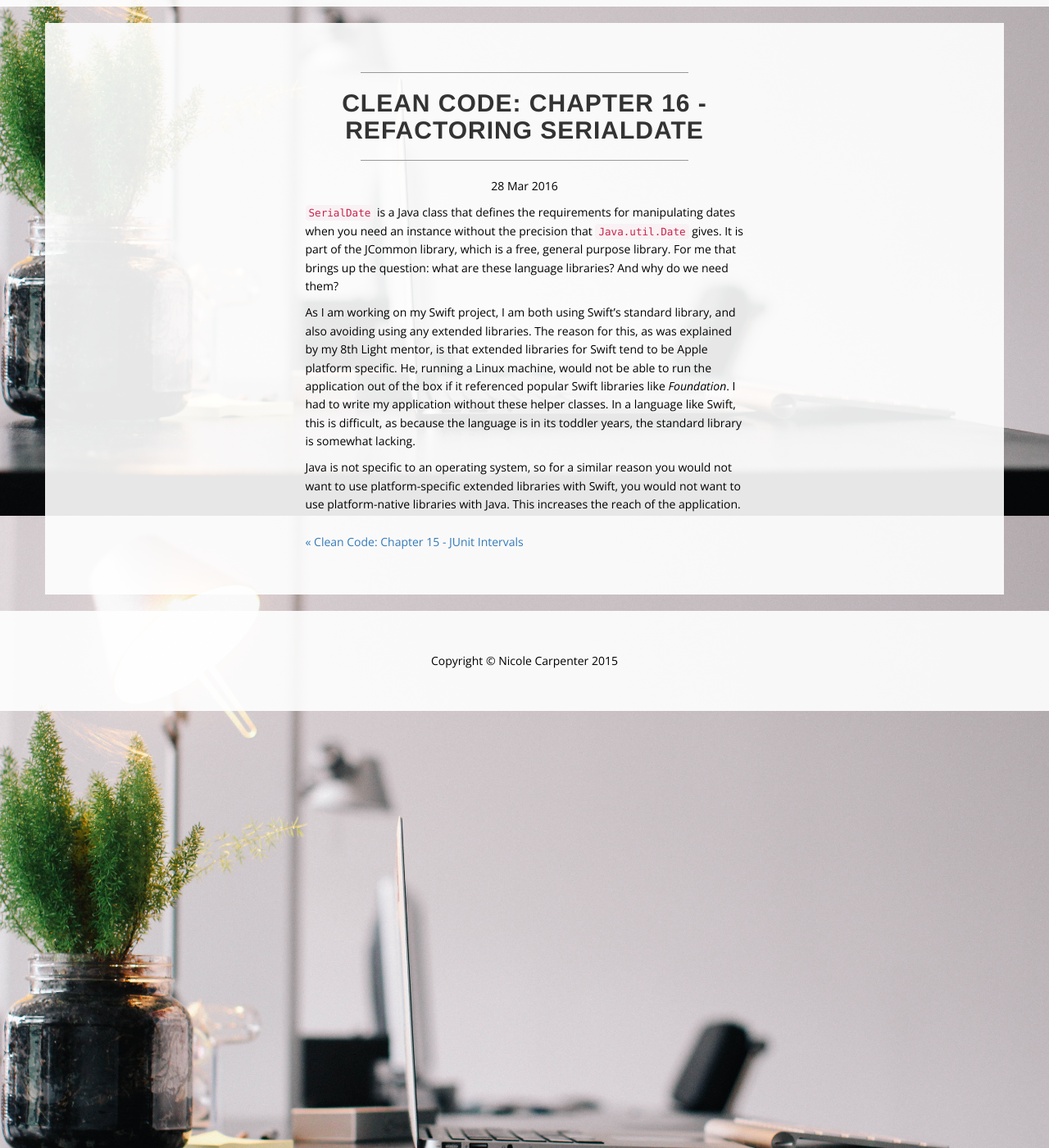
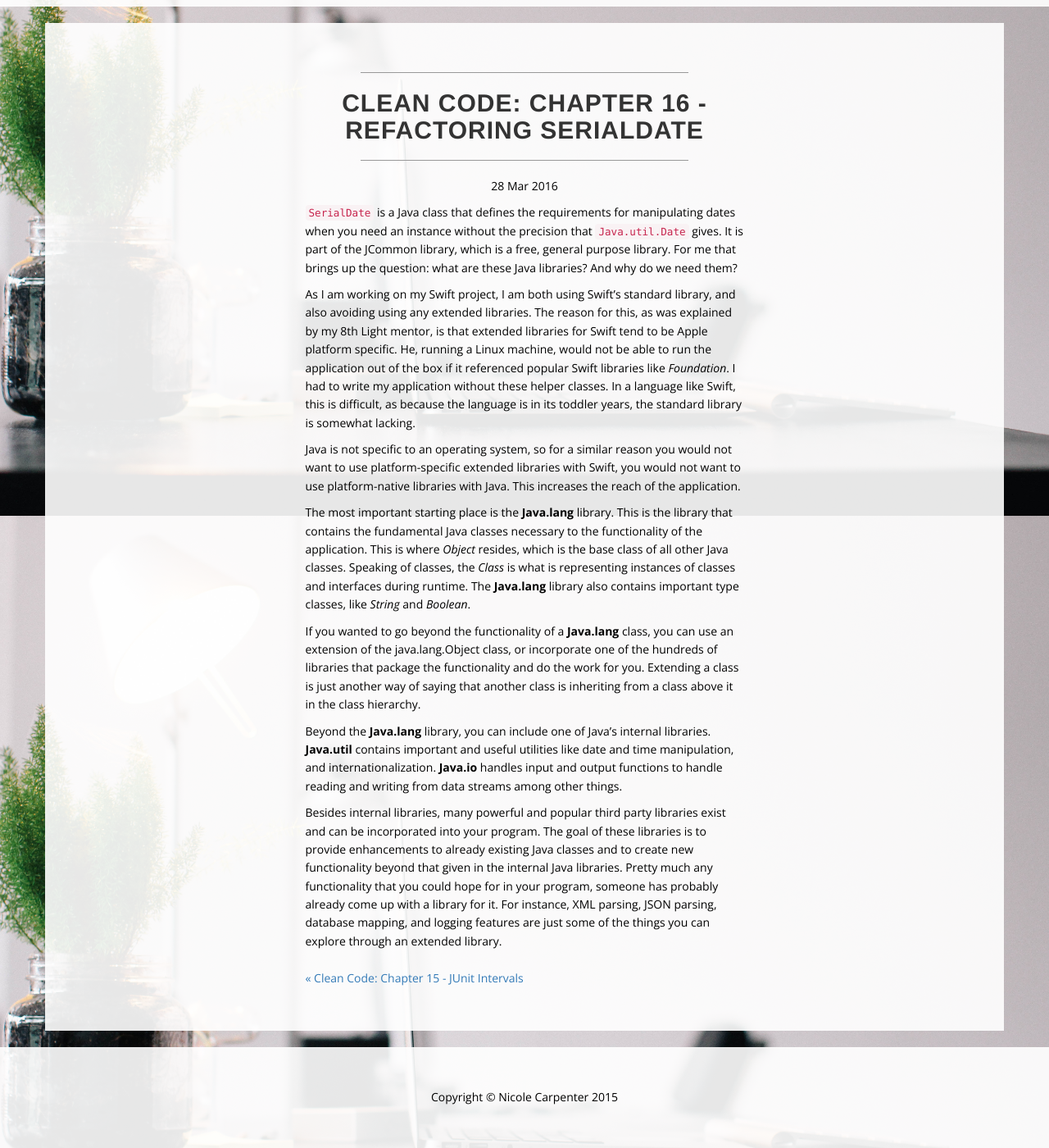
Before and after one commit to voilawalla/voilawalla.github.io, a Jekyll site: the page built from _posts/2016-03-28-clean-code-chapter-16-refactoring-serialdate.md, in a window 1280 px wide and 1400 px high, scrolled down 271 px. Shown: the whole window at 82% size. Built offline with Jekyll 4.4.1, drawn with Linux system fonts in a browser that asks for light colours; nearby versions of some CDN libraries; some web fonts are replaced; library files that are not in the unit come from our copies.

Commit message:
finish chapter 16 blog post

```diff
--- a/_posts/2016-03-28-clean-code-chapter-16-refactoring-serialdate.md
+++ b/_posts/2016-03-28-clean-code-chapter-16-refactoring-serialdate.md
@@ -4,8 +4,16 @@ title: "Clean Code: Chapter 16 - Refactoring SerialDate"
 date: 2016-03-28
 ---
 
-`SerialDate` is a Java class that defines the requirements for manipulating dates when you need an instance without the precision that `Java.util.Date` gives. It is part of the JCommon library, which is a free, general purpose library. For me that brings up the question: what are these language libraries? And why do we need them?
+`SerialDate` is a Java class that defines the requirements for manipulating dates when you need an instance without the precision that `Java.util.Date` gives. It is part of the JCommon library, which is a free, general purpose library. For me that brings up the question: what are these Java libraries? And why do we need them?
 
 As I am working on my Swift project, I am both using Swift’s standard library, and also avoiding using any extended libraries. The reason for this, as was explained by my 8th Light mentor, is that extended libraries for Swift tend to be Apple platform specific. He, running a Linux machine, would not be able to run the application out of the box if it referenced popular Swift libraries like *Foundation*. I had to write my application without these helper classes. In a language like Swift, this is difficult, as because the language is in its toddler years, the standard library is somewhat lacking.
 
 Java is not specific to an operating system, so for a similar reason you would not want to use platform-specific extended libraries with Swift, you would not want to use platform-native libraries with Java. This increases the reach of the application.
+
+The most important starting place is the **Java.lang** library. This is the library that contains the fundamental Java classes necessary to the functionality of the application. This is where *Object* resides, which is the base class of all other Java classes. Speaking of classes, the *Class* is what is representing instances of classes and interfaces during runtime. The **Java.lang** library also contains important type classes, like *String* and *Boolean*.
+
+If you wanted to go beyond the functionality of a **Java.lang** class, you can use an extension of the java.lang.Object class, or incorporate one of the hundreds of libraries that package the functionality and do the work for you. Extending a class is just another way of saying that another class is inheriting from a class above it in the class hierarchy.
+
+Beyond the **Java.lang** library, you can include one of Java’s internal libraries. **Java.util**  contains important and useful utilities like date and time manipulation, and internationalization.  **Java.io** handles input and output functions to handle reading and writing from data streams among other things.
+
+Besides internal libraries, many powerful and popular third party libraries exist and can be incorporated into your program. The goal of these libraries is to provide enhancements to already existing Java classes and to create new functionality beyond that given in the internal Java libraries. Pretty much any functionality that you could hope for in your program, someone has probably already come up with a library for it. For instance, XML parsing, JSON parsing, database mapping, and logging features are just some of the things you can explore through an extended library.
```
